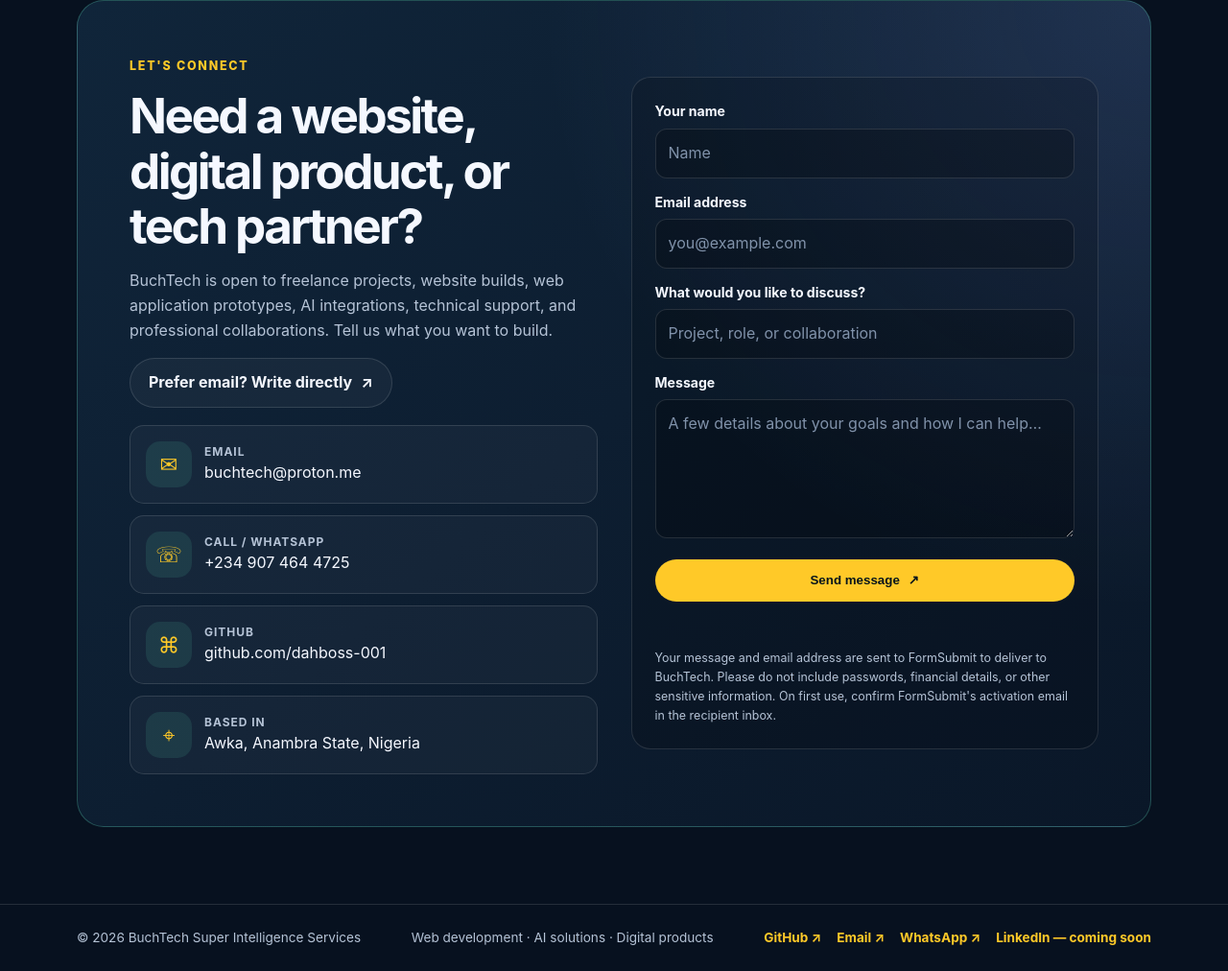
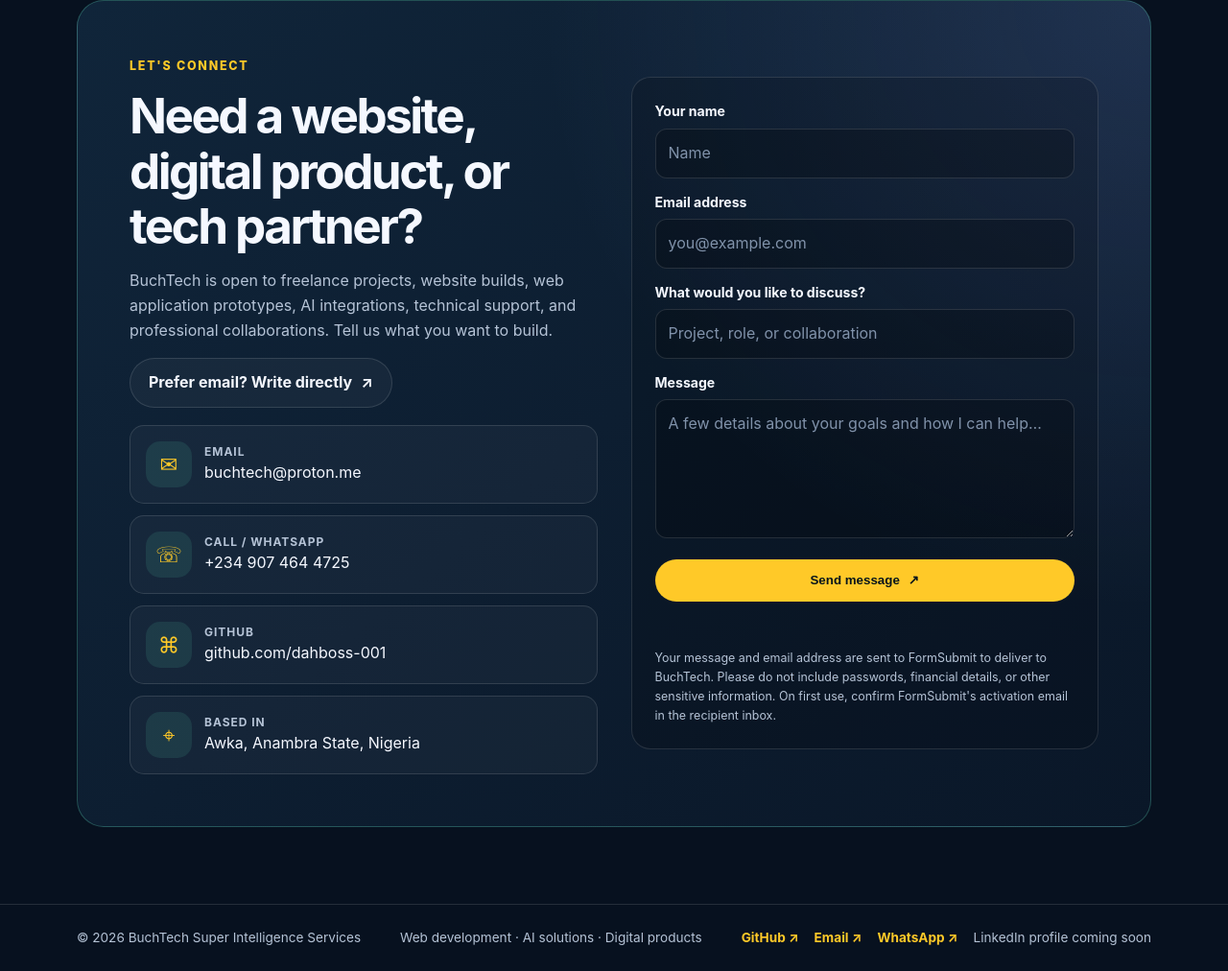
Before and after one commit to dahboss-001/BuchTech-Web, a plain HTML site: page index.html in a window 1280 px wide. Shown: the part 6090-7102 px from the top of the page at 96% size. Drawn offline with Linux system fonts and the light colour scheme.

Commit message:
Keep LinkedIn link unpublished until profile is created

```diff
--- a/index.html
+++ b/index.html
@@ -442,7 +442,7 @@
       <a href="https://github.com/dahboss-001" target="_blank" rel="noopener noreferrer">GitHub ↗</a>
       <a href="mailto:buchtech@proton.me">Email ↗</a>
       <a href="https://wa.me/2349074644725" target="_blank" rel="noopener noreferrer">WhatsApp ↗</a>
-      <a href="https://www.linkedin.com/" target="_blank" rel="noopener noreferrer" aria-label="LinkedIn (profile coming soon)">LinkedIn — coming soon</a>
+      <span aria-label="LinkedIn profile not yet created">LinkedIn profile coming soon</span>
     </span>
   </div>
 </footer>
```
